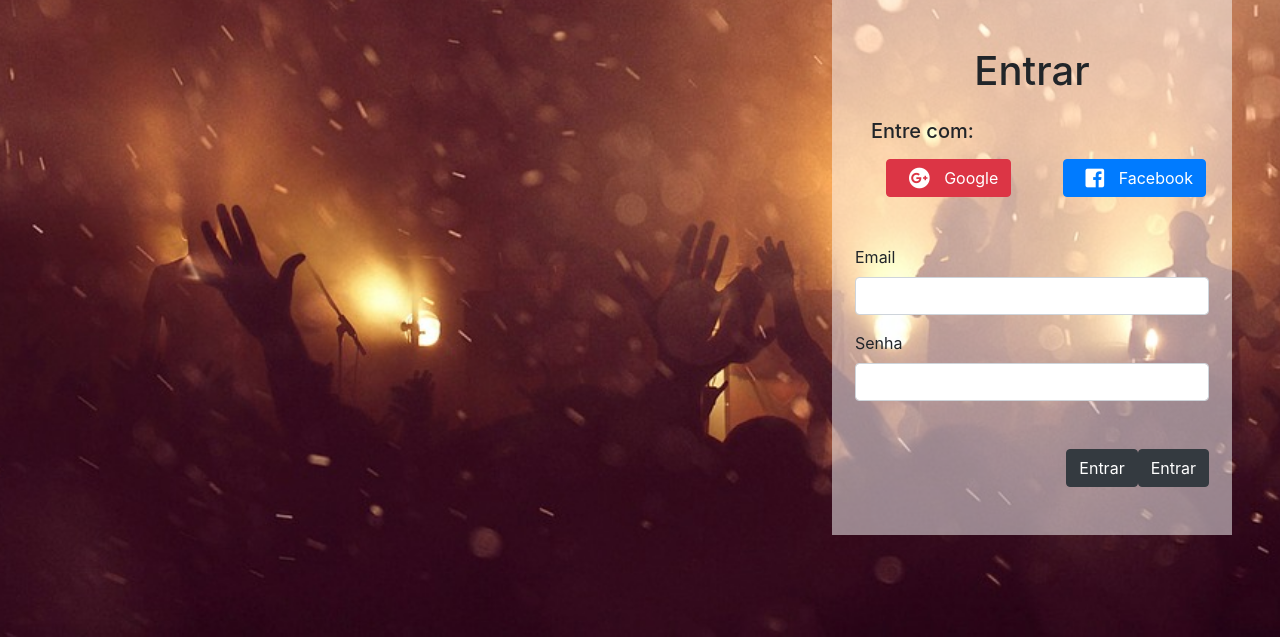
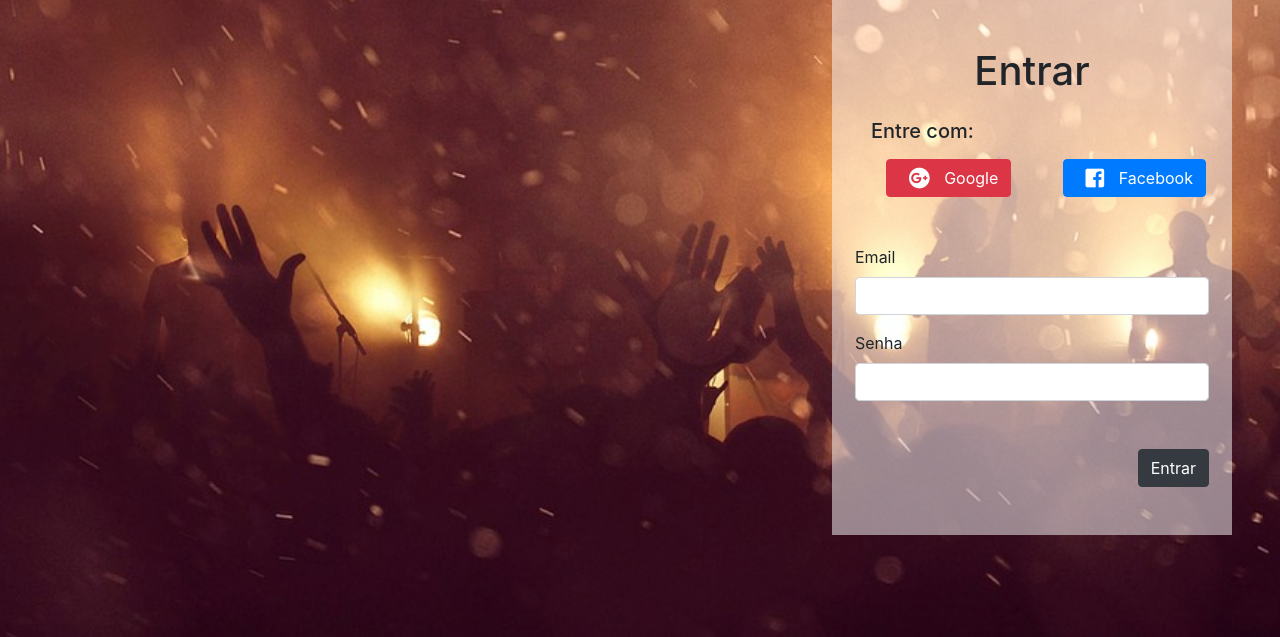
Before and after one commit to guilherme1guy/IHC20182, a Django app: page / in a window 1280 px wide. Shown: the part 163-800 px from the top of the page. Run offline with Django 3.2, Linux system fonts and the light colour scheme; some libraries are stand-ins or nearby versions.

Commit message:
erase button forgoten in merge

```diff
--- a/account/templates/account/sign_in.html
+++ b/account/templates/account/sign_in.html
@@ -100,10 +100,6 @@
                         <a href="{% url 'dashboard:feed' %}"><div class="btn btn-dark float-right mb-5">Entrar</div></a>
 
                     </form>
-
-                        <div>
-                          <a href="{% url 'dashboard:feed' %}"><button type="submit" class="btn btn-dark float-right mb-5">Entrar</button></a>
-                        </div>
             </div>
         </div>
     </div>
```
